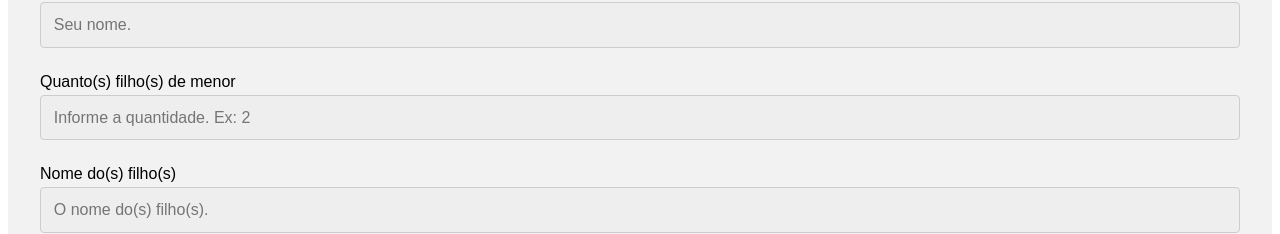
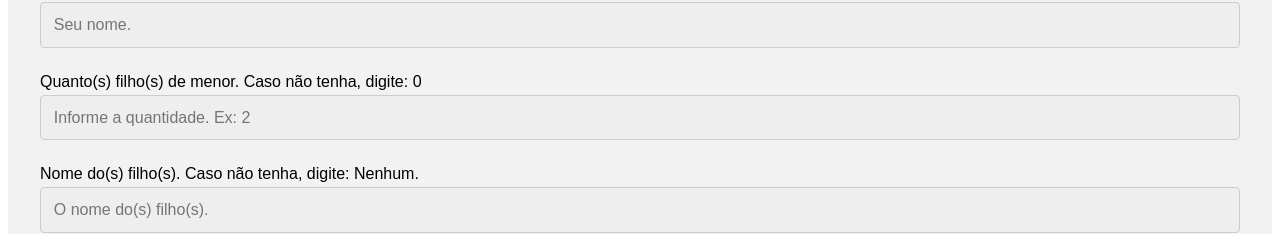
Before and after one commit to Ptosa/ondas, a React (Vite) app: page /ondas/checkin in a window 1280 px wide. Shown: the part 406-640 px from the top of the page. Built offline with nearby package versions, Linux system fonts and the light colour scheme.

Commit message:
Atualizado

```diff
--- a/src/pages/Checkin/Checkin.jsx
+++ b/src/pages/Checkin/Checkin.jsx
@@ -54,7 +54,7 @@ const Checkin = () => {
           {...name}
         />
         <Input
-          label="Quanto(s) filho(s) de menor"
+          label="Quanto(s) filho(s) de menor. Caso não tenha, digite: 0"
           id="amountChilds"
           required
           placeholder="Informe a quantidade. Ex: 2"
@@ -62,7 +62,7 @@ const Checkin = () => {
           {...amountChilds}
         />
         <Input
-          label="Nome do(s) filho(s)"
+          label="Nome do(s) filho(s). Caso não tenha, digite: Nenhum."
           id="nameChilds"
           required
           placeholder="O nome do(s) filho(s)."
```
